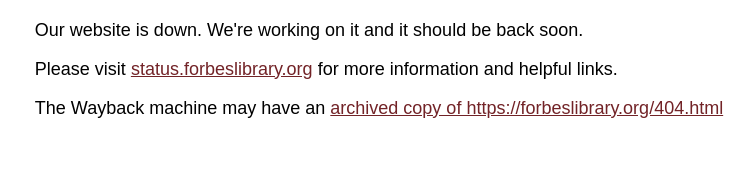
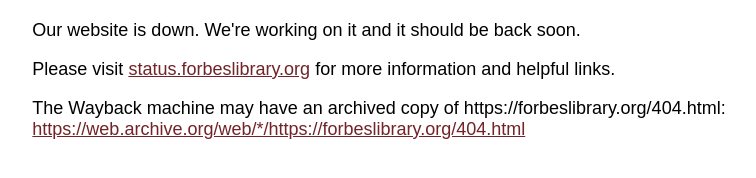
Before and after one commit to forbeslibrary/forbeslibrary.github.io, a plain HTML site: page 404.html in a window 1280 px wide. Shown: the part 132-310 px from the top of the page, without its empty margins (261-1017 px from the left). Drawn offline with Linux system fonts and the light colour scheme.

Commit message:
made wayback text more user friendly

```diff
--- a/404.html
+++ b/404.html
@@ -25,7 +25,7 @@
 		const container = document.getElementById("archive-org");
 		const url = "https://forbeslibrary.org" + window.location.pathname;
 		const waybackUrl = "https://web.archive.org/web/*/" + url;
-		container.innerHTML = `The Wayback machine may have an <a href="${waybackUrl}">archived copy of ${url}</a>`;
+		container.innerHTML = `The Wayback machine may have an archived copy of ${url}:<br/><a href="${waybackUrl}">${waybackUrl}</a>`;
 	</script>
 	</body>
 </html>
```
